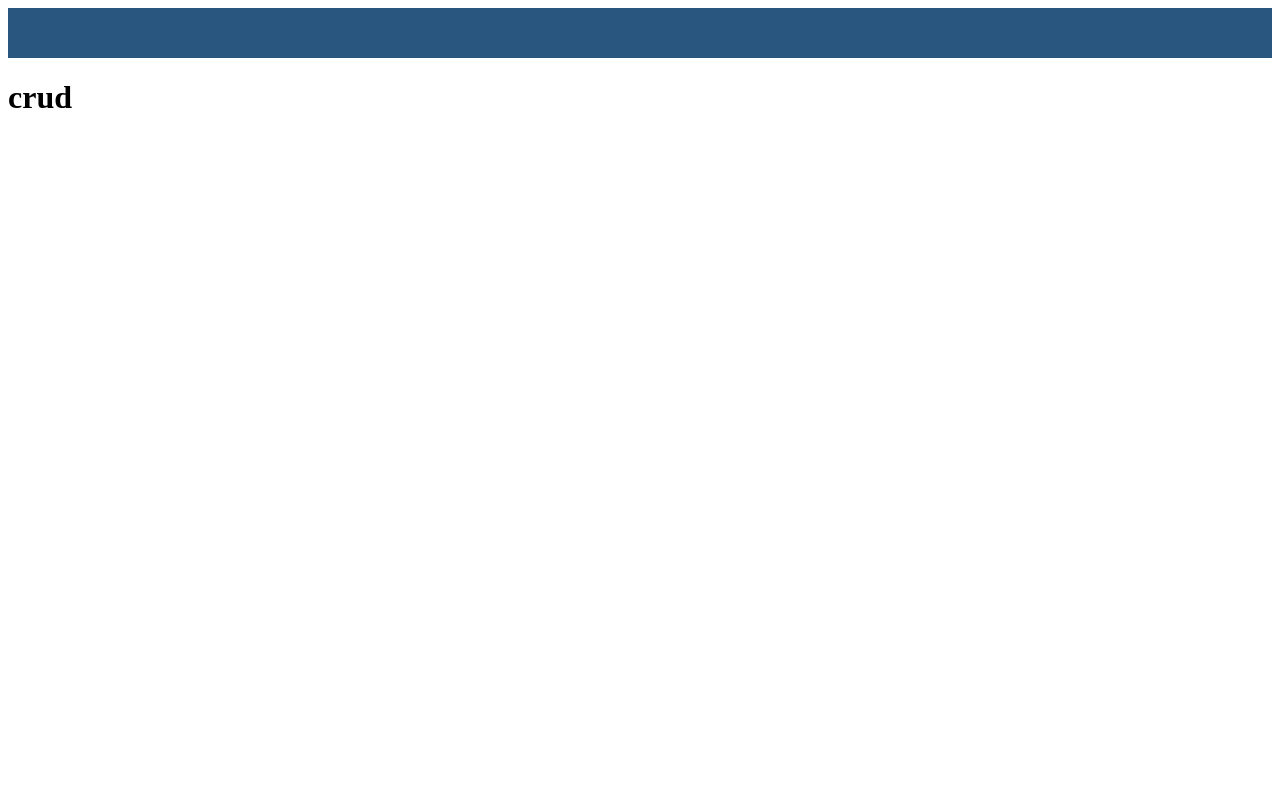
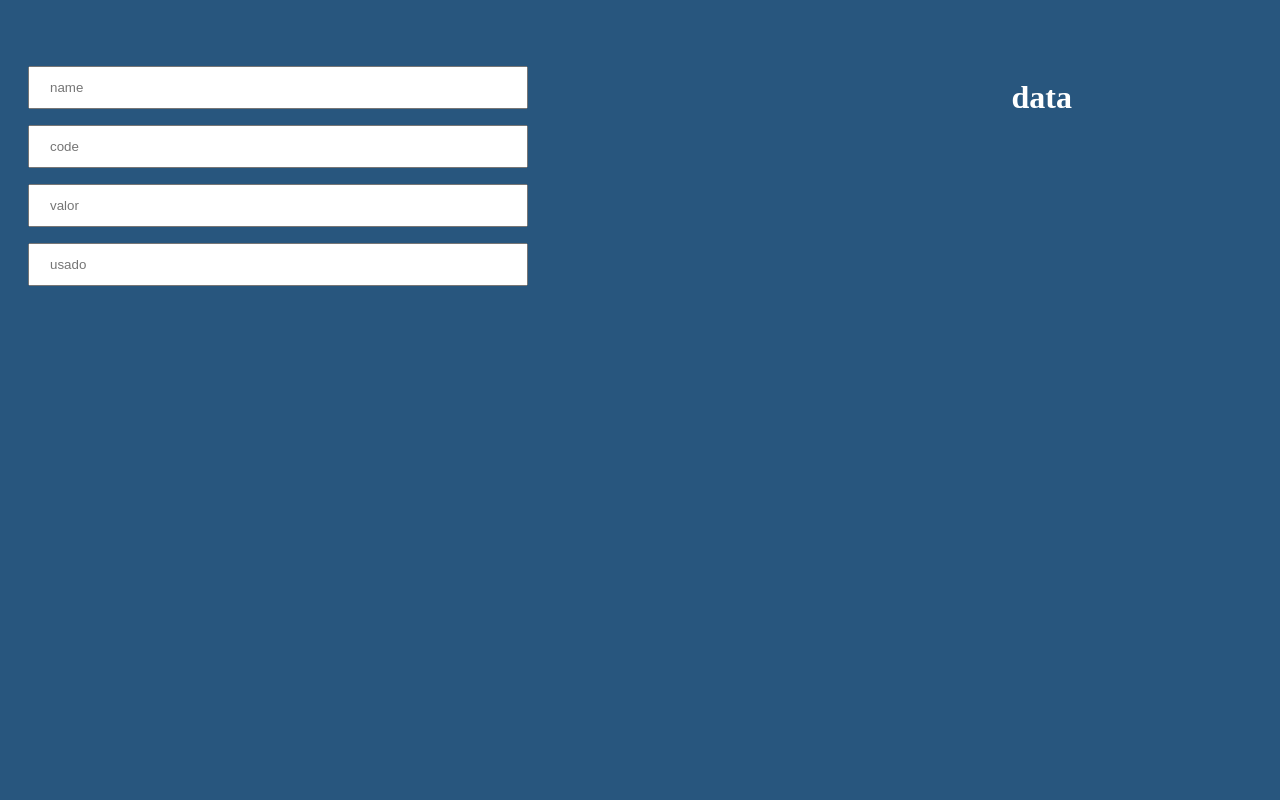
Before and after one commit to russi115/django_api_drf, a Django app: page /crud/drf/crud/ in a window 1280 px wide. Run offline with Django 3.2, Linux system fonts and the light colour scheme.

Commit message:
adding styles crud

```diff
--- a/drfproject/crud/templates/crud.html
+++ b/drfproject/crud/templates/crud.html
@@ -1,25 +1,32 @@
-<navbar >
-    <h1>create</h1>
-    <h1>search</h1>
-    <h1>update</h1>
-    <h1>delete</h1>
-</navbar>
-<h1>crud</h1>
+<div>
+    <form action="">
+        <input placeholder="name" type="name">
+        <input placeholder="code" type="code">
+        <input placeholder="valor" type="valor">
+        <input placeholder="usado" type="usado">
+    </form>
+
+    <div style="float: right; margin-top: 50px; margin-RIGHT: 200px;">
+        <h1>data</h1>
+    </div>
+</div>
 
 <style>
+    body{
+        background-color: #28567e;
+        color: white;
+    }
+    form{
+        position: fixed;
+        margin-top: 50px;
+        margin-left: 20px;
+        max-width: 500px;
 
-navbar {
-  display: flex;
-  justify-content: space-around;
-  background-color: #28567e;
-  color: white;
-  font-size: 24pt;
-  height: 50px;
-  width: 100%;
-}
-navbar h1 {
-  margin-top: 10%;
-  margin-left: 10%;
-}
-
+    }
+    form input{
+        width: 100%;
+        padding: 12px 20px;
+        margin: 8px 0;
+        box-sizing: border-box;
+    }
 </style>
```
